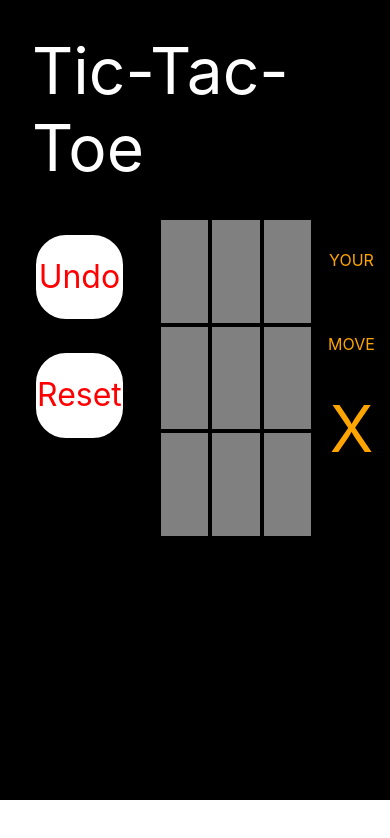
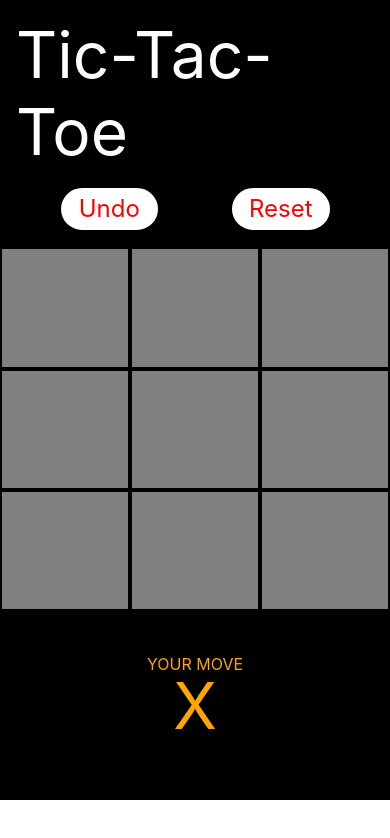
Before and after one commit to punkrockviking/React.js, a React (Vite) app: page / in a window 390 px wide. Shown: the top 838 px of the page. Built offline with nearby package versions, Linux system fonts and the light colour scheme.

Commit message:
(feat) optimization

```diff
--- a/src/App.css
+++ b/src/App.css
@@ -32,10 +32,19 @@ main {
 
 .title {
   display: flex;
-  padding: 2rem;
+  padding: 1rem;
   justify-content: center;
   font-size: 4rem;
   color: white;
+}
+
+.glow-title {
+  display: flex;
+  padding: 1rem;
+  justify-content: center;
+  font-size: 4rem;
+  color: white;
+  text-shadow: 0 0 10px #FF0000, 0 0 20px #0000FF;
 }
 
 .game-board {
@@ -48,6 +57,18 @@ main {
     0 0 1rem 0.2rem #f0f,
     0 0 1rem 0.5rem #0ff;
   */
+}
+
+.glow-game-board {
+  display: flex;
+  flex: 6;
+  flex-direction: column;
+  height: 100%;
+  box-shadow:
+    0 0 2rem 0.5rem #fff,
+    0 0 1rem 0.2rem #f0f,
+    0 0 1rem 0.5rem #0ff;
+
 }
 
 .row {
@@ -93,3 +114,58 @@ main {
 .token-style {
   font-size: 4rem;
 }
+
+@media screen and (max-width: 768px) {
+  .columns {
+    display: flex;
+    flex-direction: column;
+    text-align: center;
+    vertical-align: center;
+    line-height: 5vh;
+    color: blue;
+    height: 20rem;
+  }
+
+  .column1 {
+    display: flex;
+    flex-direction: row;
+    justify-content: center;
+  }
+
+  .column2 {
+    color: white;
+    flex-direction: column;
+  }
+
+  .column3 {
+    color: orange;
+    padding: 2rem;
+  }
+
+  .button {
+    width: 25%;
+    margin: 0px 35px 15px 35px;
+    cursor: pointer;
+    border: 2px solid black;
+    border-radius: 2rem;
+    background-color: white;
+    color: red;
+    font-size: 1.5rem;
+  }
+
+  .space-container {
+    min-height: 7rem;
+    display: flex;
+    cursor: pointer;
+    flex: 2;
+    justify-content: center;
+    align-items: center;
+    border: 2px solid black;
+    background-color: grey;
+    font-size: 4rem;
+  }
+
+  .message {
+    height: 1rem;
+  }
+}
--- a/src/App.jsx
+++ b/src/App.jsx
@@ -18,12 +18,14 @@ class App extends Component {
       isXturn: true,
       history: [],
       message: '',
-      winner: false
+      winner: false,
+      glowEnabled: false
     }
 
     this.resetBoard = this.resetBoard.bind(this)
     this.placeToken = this.placeToken.bind(this)
     this.undo = this.undo.bind(this)
+    this.titleGlow = this.titleGlow.bind(this)
 
   }
 
@@ -93,6 +95,13 @@ class App extends Component {
     })
   }
 
+  titleGlow() {
+    const { glowEnabled } = this.state
+    this.setState({
+      glowEnabled: !glowEnabled
+    })
+  }
+
 /*
 need to change hasWinner, declareWinner, and isCatsGame to set state
 need to figure out how, when, and where to call those methods
@@ -151,8 +160,8 @@ need to figure out how, when, and where to call those methods
   render() {
     return (
       <main>
-        <div className='title' >
-          Tic-Tac-Toe
+        <div className={this.state.glowEnabled ? 'glow-title' : 'title'} onClick={this.titleGlow} >
+          {this.state.glowEnabled ? 'Tic-Tac-Glo' : 'Tic-Tac-Toe'}
         </div>
         <div className='columns'>
           <div className='column1'>
@@ -163,8 +172,9 @@ need to figure out how, when, and where to call those methods
             <GameBoard
               board={this.state.board}
               placeToken={this.placeToken}
+              gameBoardStyle={this.state.glowEnabled ? 'glow-game-board' : 'game-board'}
             />
-            <MessageBoard messageText={this.state.message} />
+            <MessageBoard style='message' messageText={this.state.message} />
           </div>
           <div className='column3'>
             <TurnTracker tokenStyle='token-style' isXturn={this.state.isXturn} />
--- a/src/components/GameBoard.jsx
+++ b/src/components/GameBoard.jsx
@@ -4,10 +4,10 @@ import Space from './Space'
 
 class GameBoard extends Component {
   render() {
-    const { board, placeToken } = this.props
+    const { board, placeToken, gameBoardStyle } = this.props
 
     return (
-      <div className='game-board'>
+      <div className={gameBoardStyle}>
         {board.map((row, rowIndex) => (
           <div key={rowIndex} className='row'>
             {row.map((value, colIndex) => (
--- a/src/components/MessageBoard.jsx
+++ b/src/components/MessageBoard.jsx
@@ -3,9 +3,9 @@ import React, { Component } from 'react';
 
 class MessageBoard extends Component {
   render() {
-    const { messageText } = this.props
+    const { messageText, style } = this.props
     return (
-      <div>
+      <div className={style}>
         {messageText}
       </div>
     )
```
